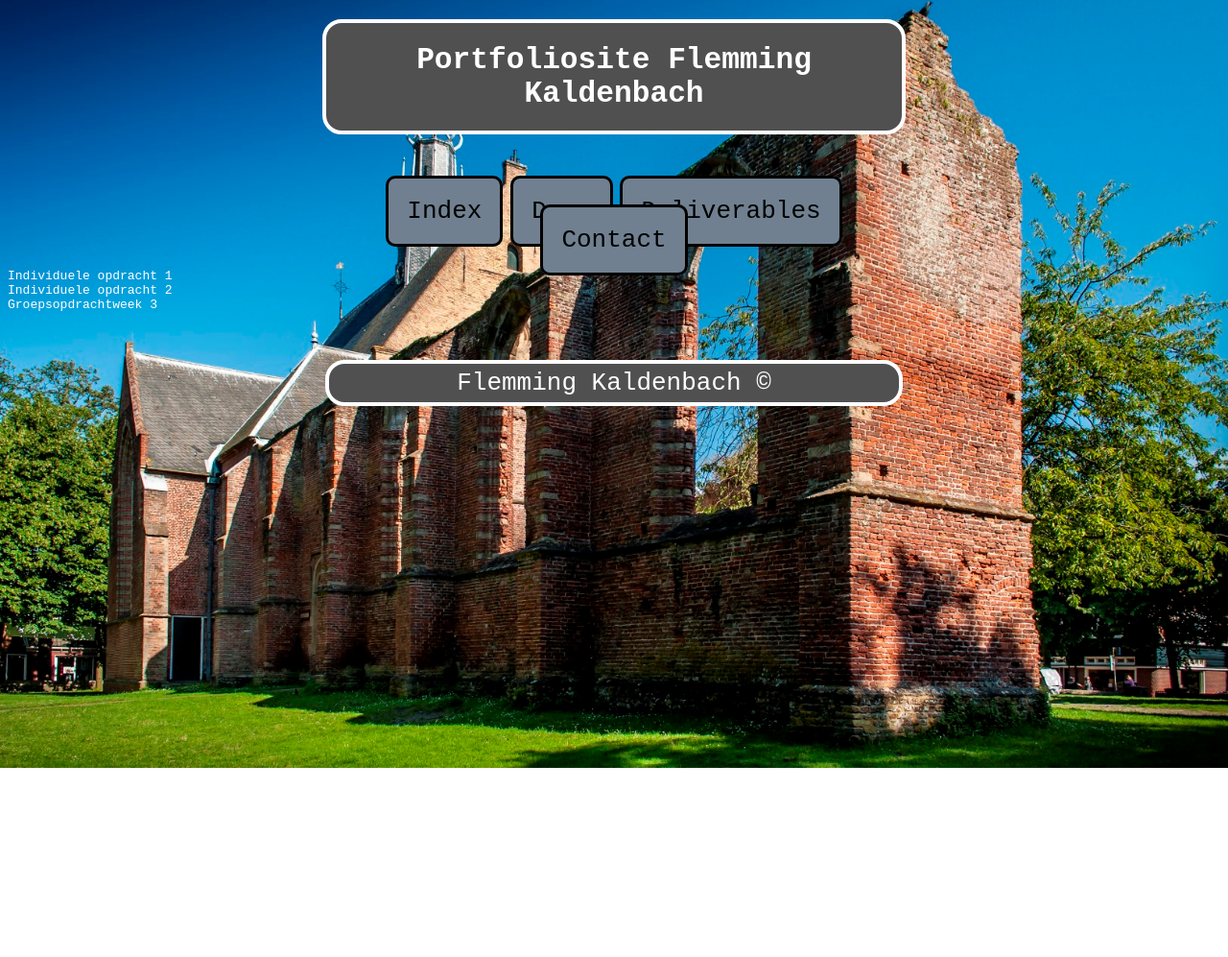
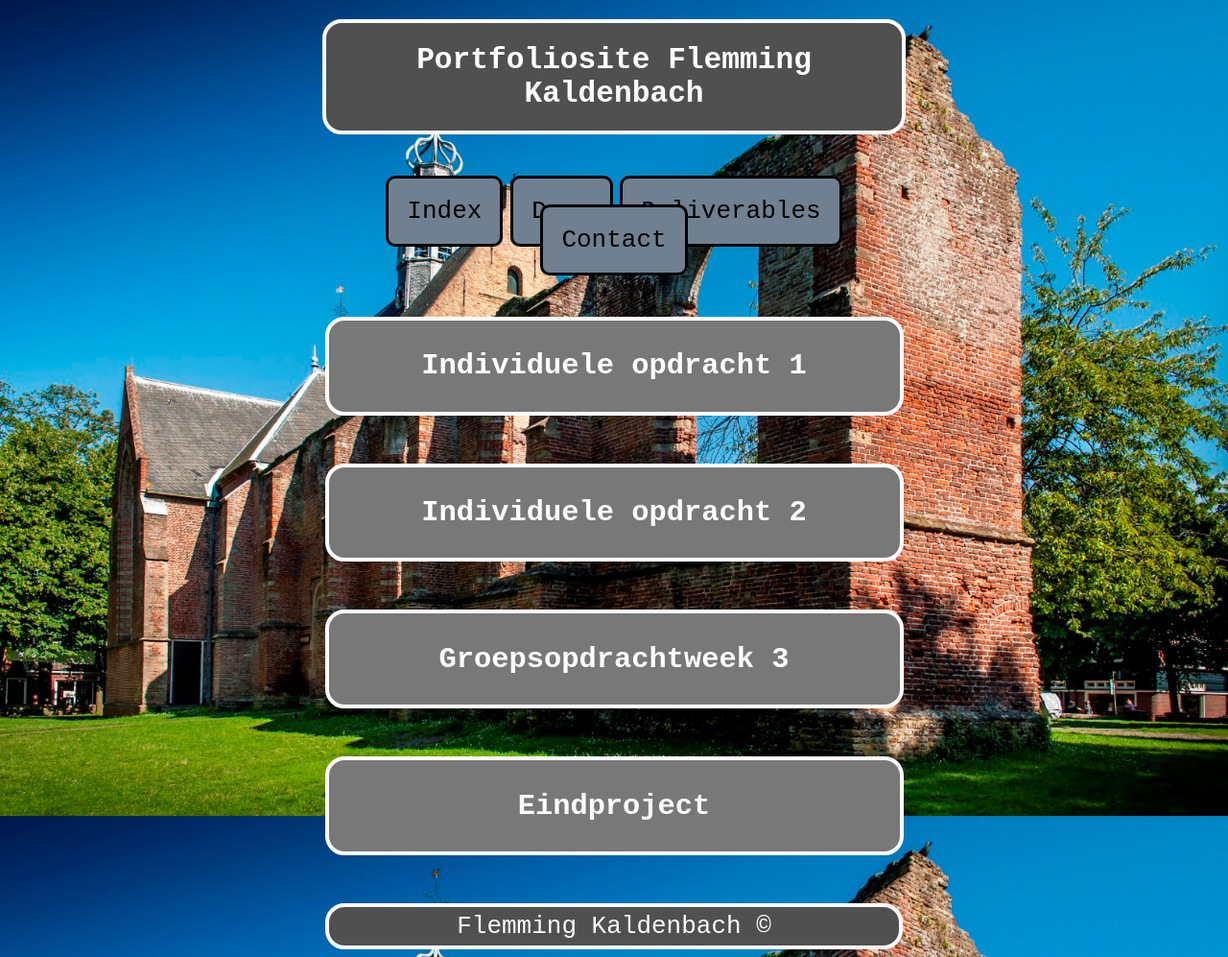
Before and after one commit to Kipfebimma/kipfebimma.github.io, a plain HTML site: page deliverables.html in a window 1280 px wide. Shown: the whole page at 96% size. Before the commit the page ends 800 px from the top, so only its background shows below. Drawn offline with Linux system fonts and the light colour scheme.

Commit message:
asdf
asdf

```diff
--- a/deliverables.html
+++ b/deliverables.html
@@ -18,19 +18,22 @@
 </ul>
 </div>
 <a href="Tegenhanger%20Marktplaats.pdf">
-<div id="section2">
-<h8>Individuele opdracht 1</h8>
+<div id="section">
+<h3>Individuele opdracht 1</h3>
 </div>
     </a>
 <a href="Herontwerp%20Loonstrook.pdf">
-<div id="section2">
-<h8>Individuele opdracht 2</h8>
+<div id="section">
+<h3>Individuele opdracht 2</h3>
     </div>
     </a>
 <a href="SIS%20project.pdf">
-<div id="section2">
-<h8>Groepsopdrachtweek 3</h8>
-    </div>
+<div id="section">
+<h3>Groepsopdrachtweek 3</h3>
+</div>
+<div id="section">
+<h3> Eindproject</h3>
+</div>
 <div id="footer">
 Flemming Kaldenbach ©
 </div>
```
Also changed, not shown: dump.html (+6 -7 lines).
